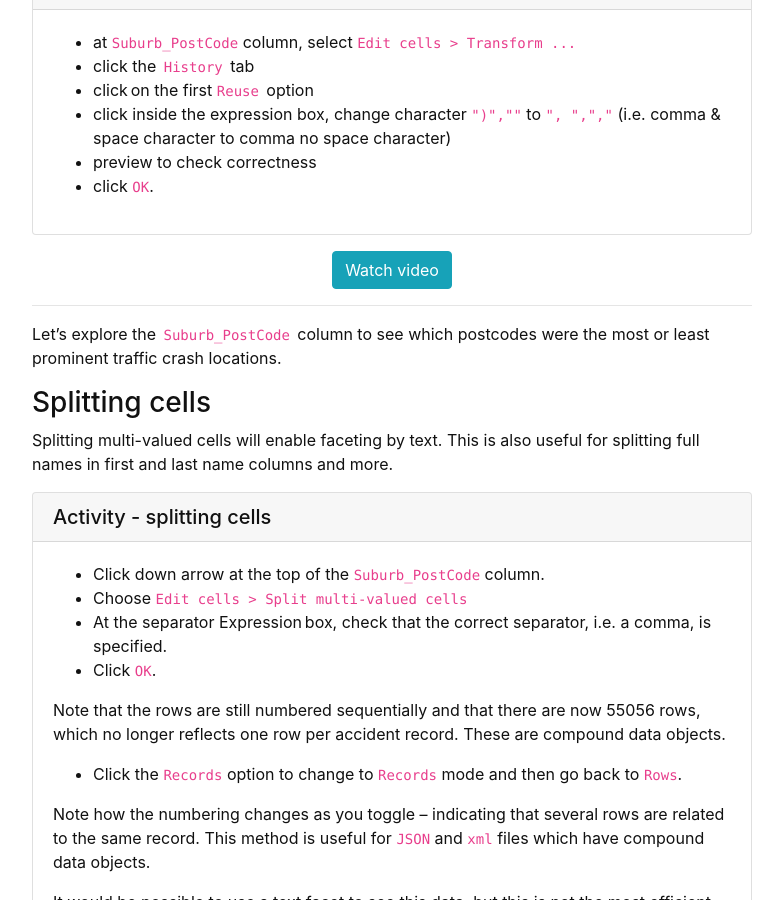
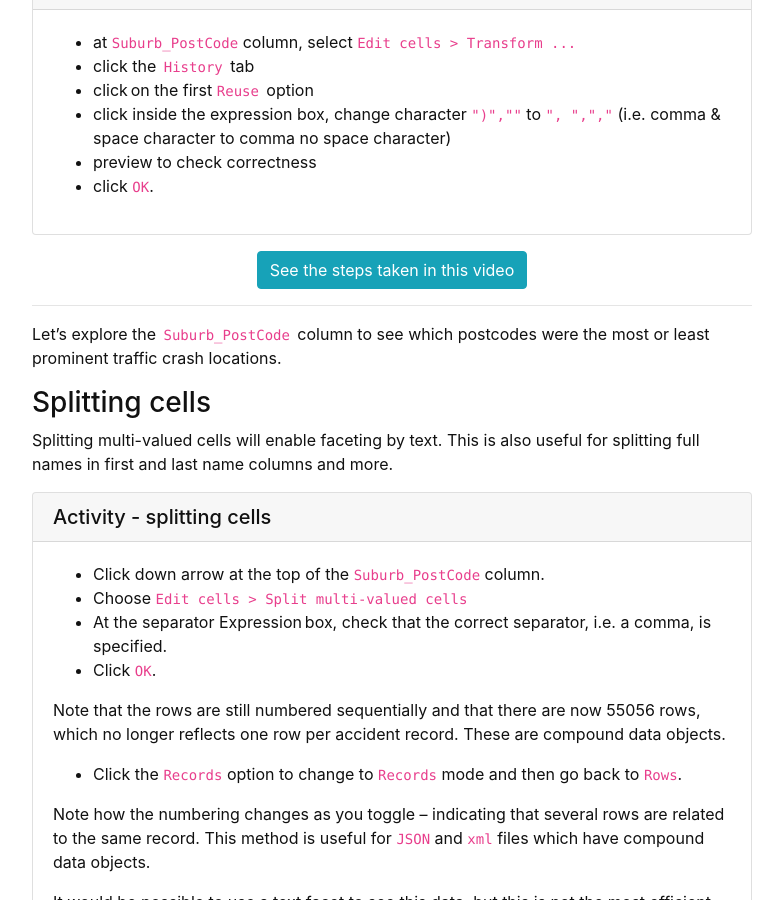
Before and after one commit to GULibrarySandbox/intro-data-wrangle, a Jekyll site: the page built from content/6-lesson.md, in a window 1280 px wide and 900 px high, scrolled down 1869 px. Shown: the whole window, without its empty margins (248-1031 px from the left). Built offline with Jekyll 4.4.1, drawn with Linux system fonts in a browser that asks for light colours.

Commit message:
Update 6-lesson.md

```diff
--- a/content/6-lesson.md
+++ b/content/6-lesson.md
@@ -56,7 +56,7 @@ It is easy to re-use GREL expressions, as OpenRefine provides a history of comma
 - preview to check correctness
 - click  `OK`.{% endcapture %} {% include card.md header="Activity - repeat transformation steps by using History" text=text %}
 
-{% include button.md text="Watch video" link="https://vimeo.com/412605118/b259dd9e3c" color="info" %}
+{% include button.md text="See the steps taken in this video" link="https://vimeo.com/412605118/b259dd9e3c" color="info" %}
 
 -----
 
```
